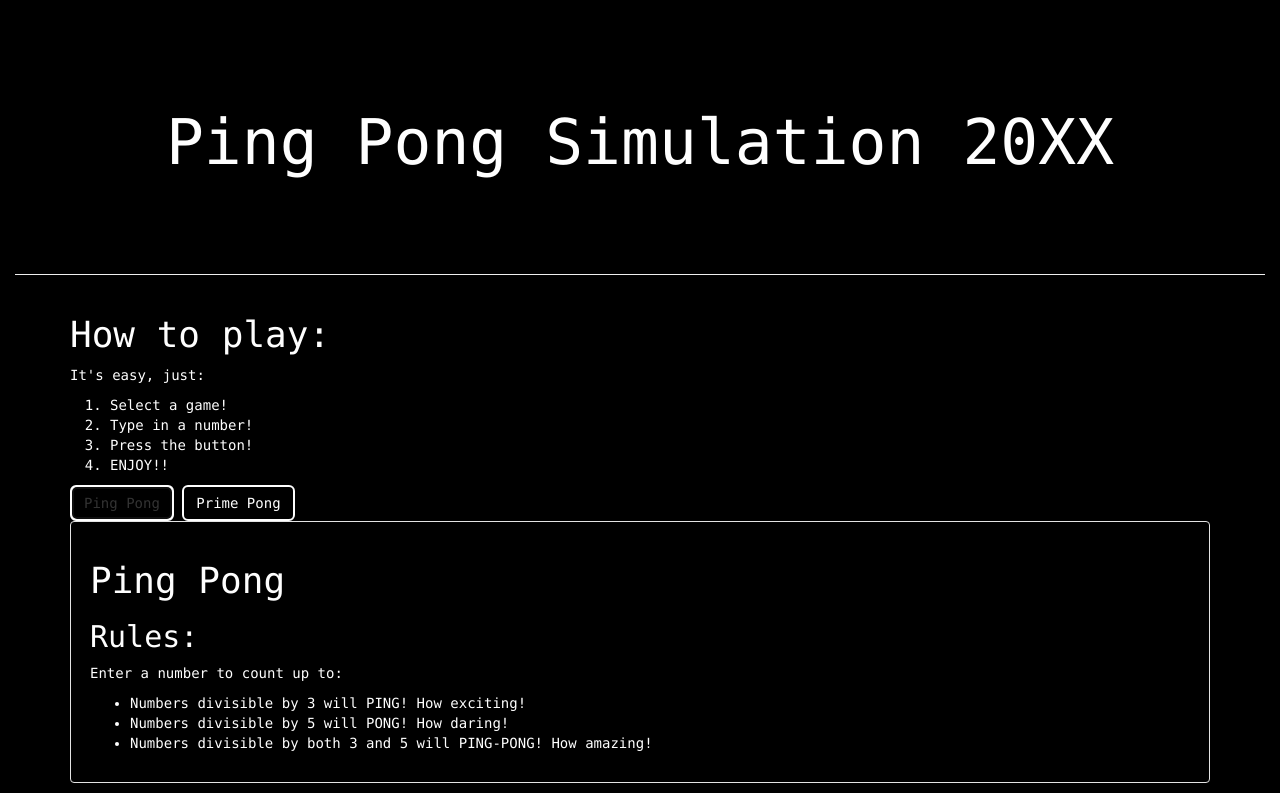
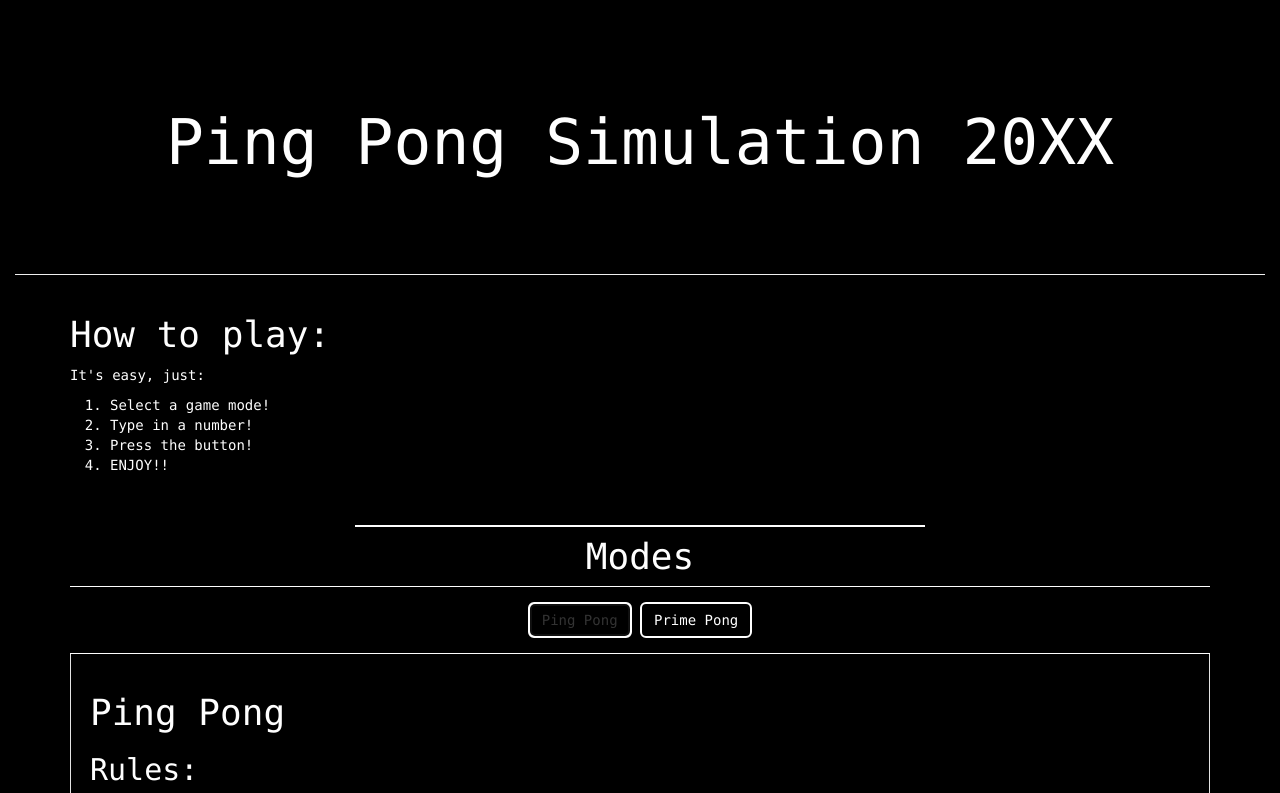
Before and after one commit to LydianLights/epicodus-ping-pong, a plain HTML site: page index.html in a window 1280 px wide. Both pictures are taken after a click on the button "Ping Pong". Shown: the top 793 px of the page. Drawn offline with Linux system fonts and the light colour scheme.

Commit message:
Add layout styling to game mode buttons

```diff
--- a/css/styles.css
+++ b/css/styles.css
@@ -20,6 +20,29 @@ body {
 
 .well {
   background-color: transparent;
+  border-radius: 6px;
+}
+
+.game-rules {
+  margin-bottom: 50px;
+}
+
+.game-modes {
+  text-align: center;
+}
+
+.game-modes h1 {
+  border-top: 2px solid #fefefe;
+  padding-top: 10px;
+  margin-left: 25%;
+  margin-right: 25%;
+}
+
+.game-modes-buttons {
+  border-top: 1px solid #fefefe;
+  border-bottom: 1px solid #fefefe;
+  padding-top: 15px;
+  padding-bottom: 15px;
 }
 
 .btn-pong {
@@ -31,3 +54,10 @@ body {
 .btn-pong:hover {
   background-color: #fefefe;
 }
+
+.game-description {
+  margin-top: 0px;
+  border-top-left-radius: 0px;
+  border-top-right-radius: 0px;
+  border-top: none;
+}
--- a/index.html
+++ b/index.html
@@ -20,17 +20,22 @@
       <div class="page-body">
         <div id="game-settings">
           <div id="game-select">
+            <div class="game-rules">
               <h1>How to play:</h1>
               <p>It's easy, just: </p>
               <ol>
-              <li>Select a game!</li>
+                <li>Select a game mode!</li>
                 <li>Type in a number!</li>
                 <li>Press the button!</li>
                 <li>ENJOY!!</li>
               </ol>
-            <div class="game-buttons">
+            </div>
+            <div class="game-modes">
+            <h1>Modes</h1>
+              <div class="game-modes-buttons">
                 <button class="btn btn-pong" type="button" name="ping-pong">Ping Pong</button>
                 <button class="btn btn-pong" type="button" name="prime-pong">Prime Pong</button>
+              </div>
             </div>
           </div>
 
--- a/js/scripts.js
+++ b/js/scripts.js
@@ -41,13 +41,13 @@ function showGameRules(gameId) {
 $(document).ready(function() {
   // Game select buttons
   var selectedGameMode = "";
-  $(".game-buttons button[name=ping-pong]").click(function() {
+  $(".game-modes-buttons button[name=ping-pong]").click(function() {
     if (selectedGameMode !== "ping-pong") {
       selectedGameMode = "ping-pong";
       showGameRules("#ping-pong-description");
     }
   });
-  $(".game-buttons button[name=prime-pong]").click(function() {
+  $(".game-modes-buttons button[name=prime-pong]").click(function() {
     if (selectedGameMode !== "prime-pong") {
       selectedGameMode = "prime-pong";
       showGameRules("#prime-pong-description");
```
Lines whose indentation alone changed are shown as unchanged.
